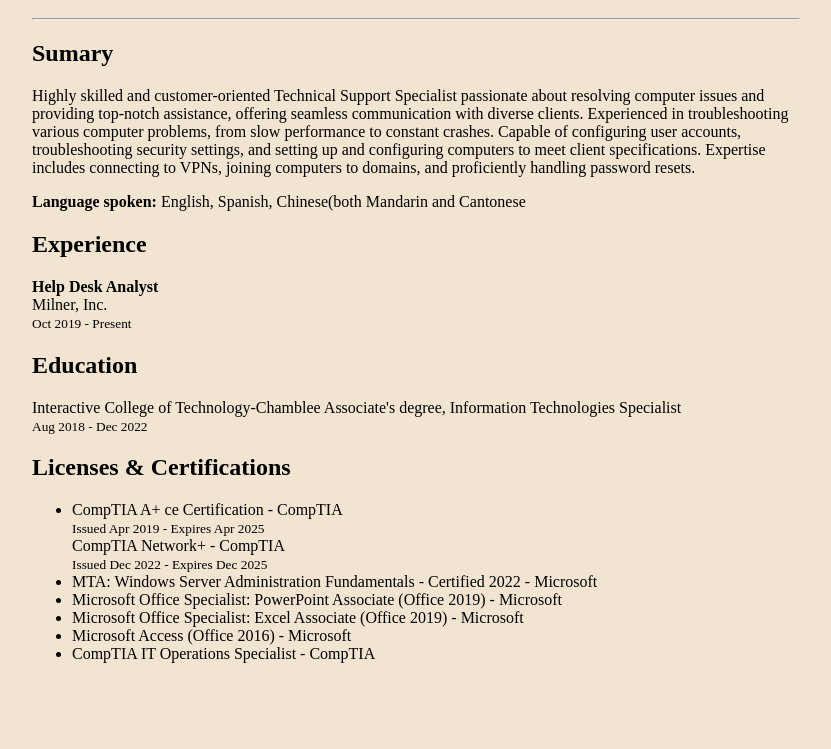
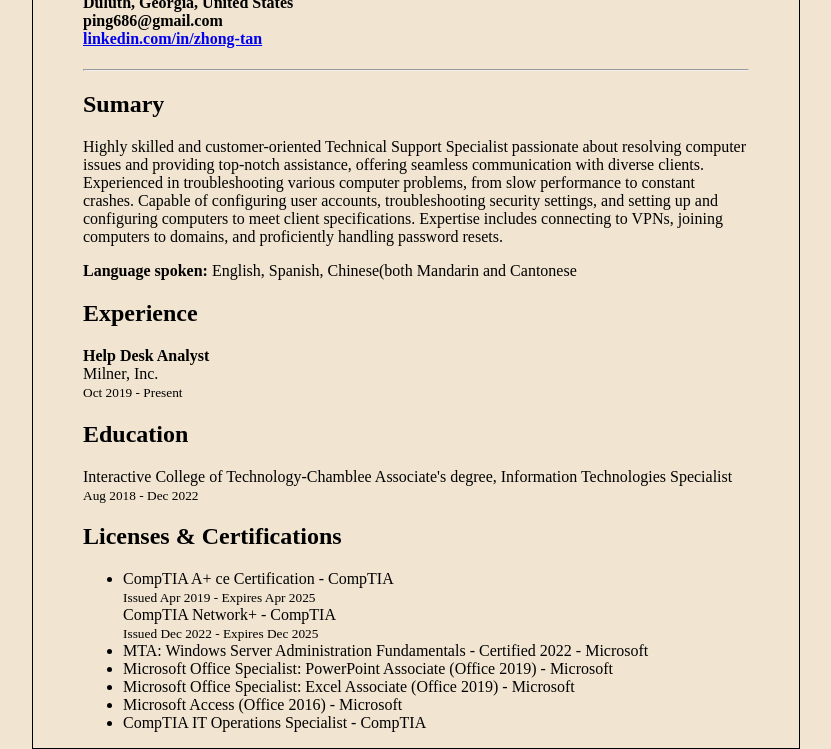
Before and after one commit to ping686/resume, a plain HTML site: page index.html in a window 1280 px wide. Shown: the part 137-886 px from the top of the page, without its empty margins (224-1055 px from the left). Before the commit the page ends 816 px from the top, so only its background shows below. Drawn offline with Linux system fonts and the light colour scheme.

Commit message:
Added border

```diff
--- a/index.html
+++ b/index.html
@@ -7,6 +7,7 @@
     <link rel="stylesheet" href="./style.css" />
   </head>
   <body>
+    <div id="main">
       <h1>Zhong Tan</h1>
       <h4>
         Duluth, Georgia, United States<br />
@@ -25,12 +26,13 @@
         Experienced in troubleshooting various computer problems, from slow
         performance to constant crashes. Capable of configuring user accounts,
         troubleshooting security settings, and setting up and configuring
-      computers to meet client specifications. Expertise includes connecting to
-      VPNs, joining computers to domains, and proficiently handling password
-      resets.
+        computers to meet client specifications. Expertise includes connecting
+        to VPNs, joining computers to domains, and proficiently handling
+        password resets.
       </p>
       <p>
-      <strong>Language spoken:</strong> English, Spanish, Chinese(both Mandarin and Cantonese
+        <strong>Language spoken:</strong> English, Spanish, Chinese(both
+        Mandarin and Cantonese
       </p>
       <h2>Experience</h2>
       <strong>Help Desk Analyst</strong><br />
@@ -62,5 +64,6 @@
         <li>Microsoft Access (Office 2016) - Microsoft</li>
         <li>CompTIA IT Operations Specialist - CompTIA</li>
       </ul>
+    </div>
   </body>
 </html>
--- a/style.css
+++ b/style.css
@@ -1,5 +1,10 @@
 body {
     background: #F1E5D1;
     margin: 0 20%;
+    border: 1px solid;
+    margin-top: 50px;
+}
+#main {
 
+    padding: 0px 50px;
 }
```
Lines whose indentation alone changed are shown as unchanged.
